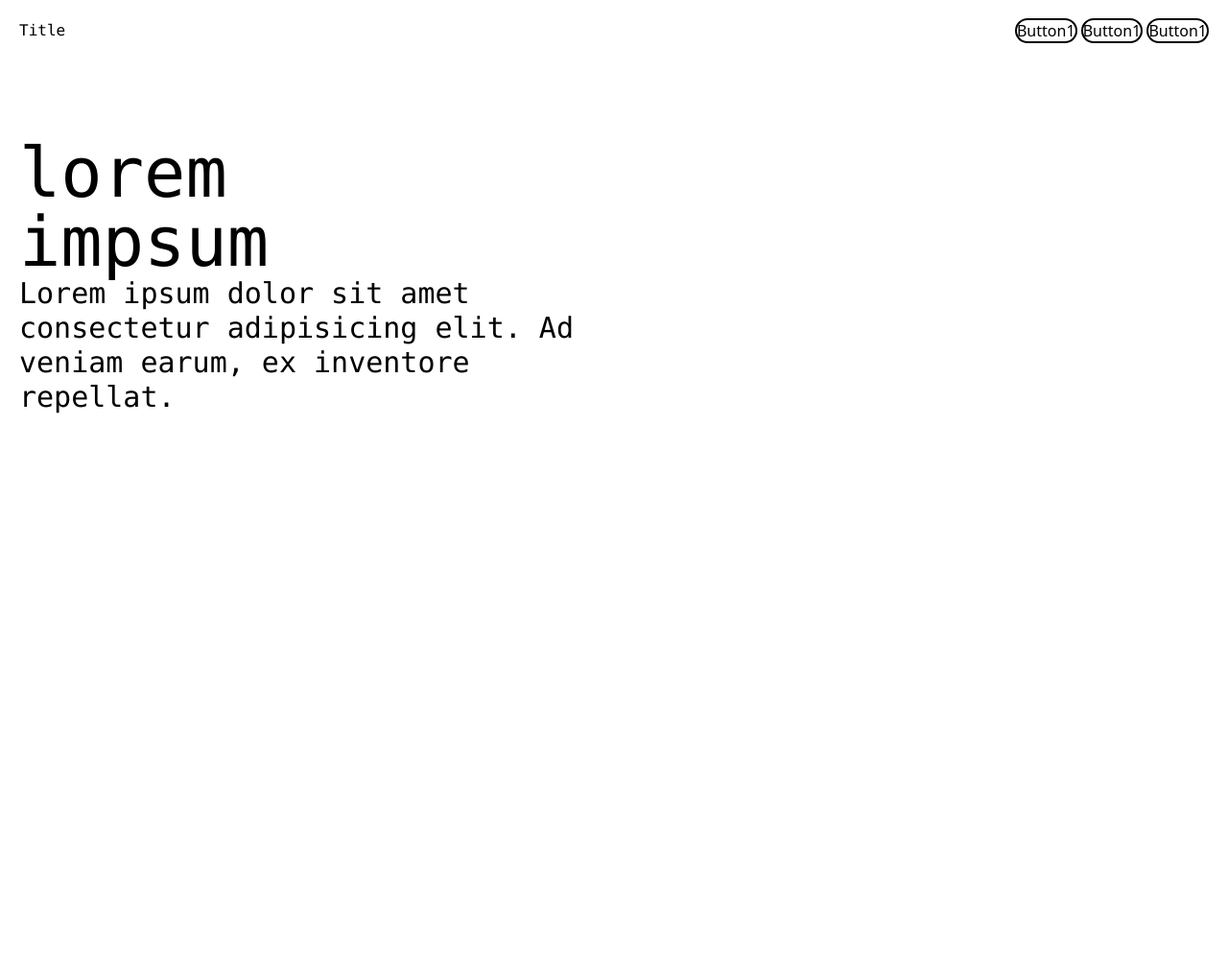
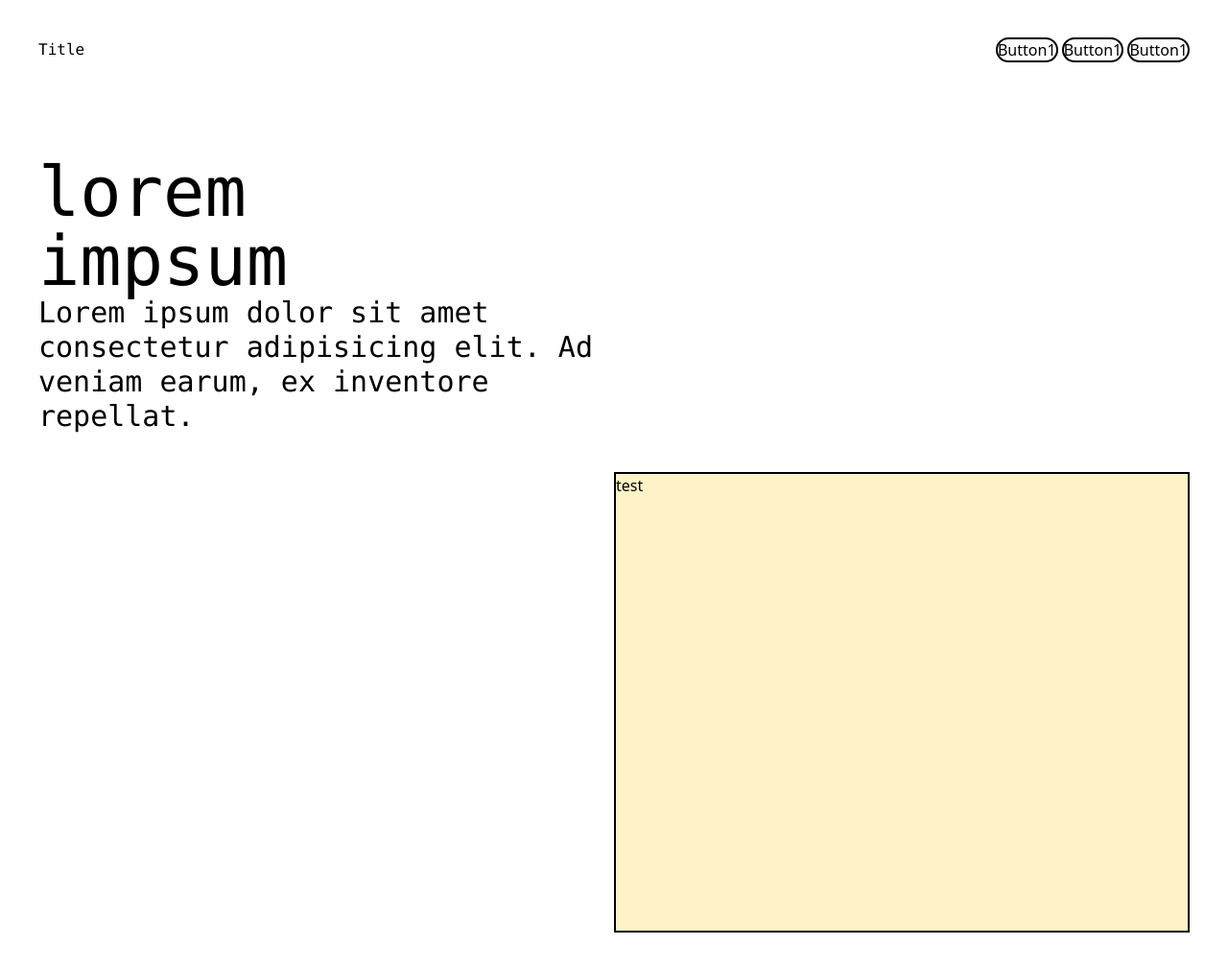
Before and after one commit to kutoreduso/Fragrances-Website, a website: page src/index.html in a window 1280 px wide. Shown: the whole page at 96% size. Before the commit the page ends 800 px from the top, so only its background shows below. Drawn offline with Linux system fonts and the light colour scheme.

Commit message:
add image box! for the header section

```diff
--- a/src/index.html
+++ b/src/index.html
@@ -7,7 +7,7 @@
   <title>Website</title>
 </head>
 <body>
-    <div class="">
+    <div class="p-5">
     <!-- Navigation bar -->
 
         <div class="flex p-5 md:flex-nowrap justify-between md:w-full space-x-2  ">
@@ -18,7 +18,7 @@
                     <a href="" class="border-2 rounded-2xl">Button1</a>
             </div>
         </div>
-    </div>
+
     <!-- Hero Content -->
     <div class="flex flex-nowrap pt-20 p-5 md:flex-col">
         <h1 class="text-7xl font-mono font-medium">lorem</h1>
@@ -26,6 +26,11 @@
         <p class="text-3xl font-mono font-thin md:w-150">Lorem ipsum dolor sit amet consectetur adipisicing elit. Ad veniam earum, ex inventore repellat.</p>
     </div>
     <!-- Imgs -->
-    <div class="border-0"></div>
+    <div class="flex flex-nowrap justify-end p-5">
+        <div class="border-2 bg-amber-100 md:w-150 md:h-120">
+            test
+        </div>
+    </div>
+ </div>
 </body>
 </html>
```
Also changed, not shown: dist/output.css.
